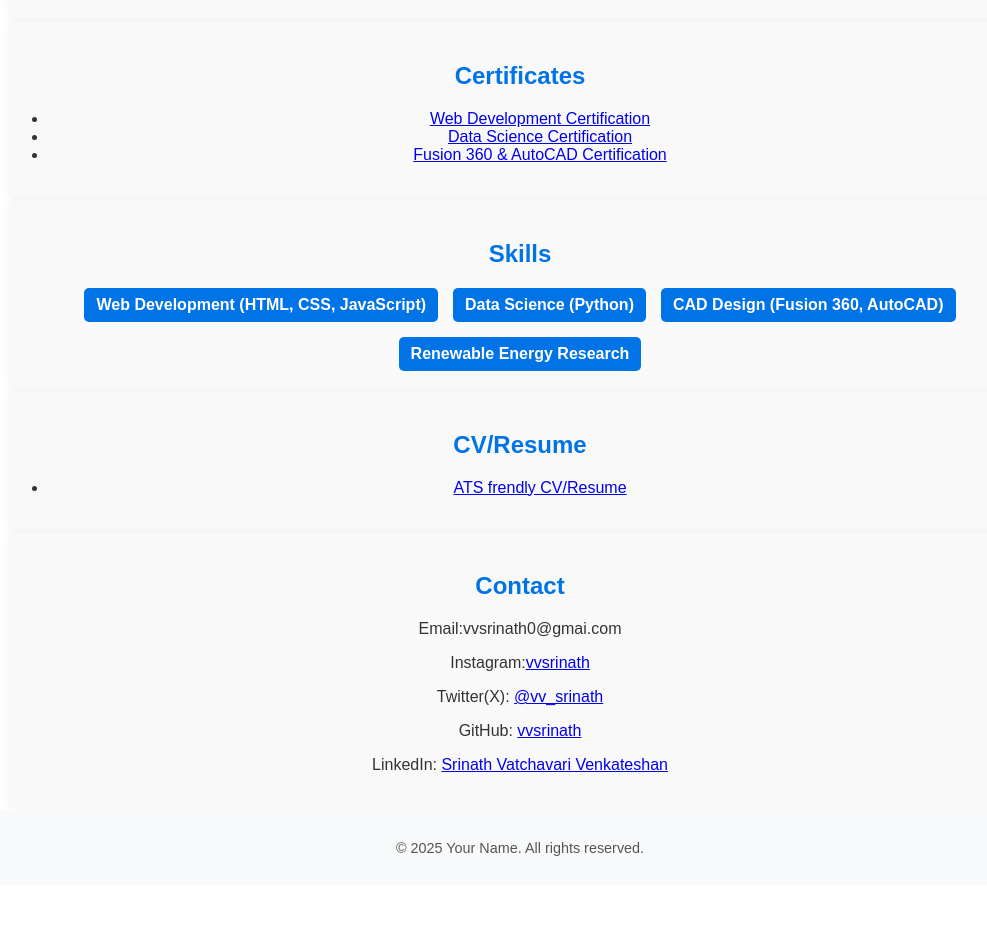
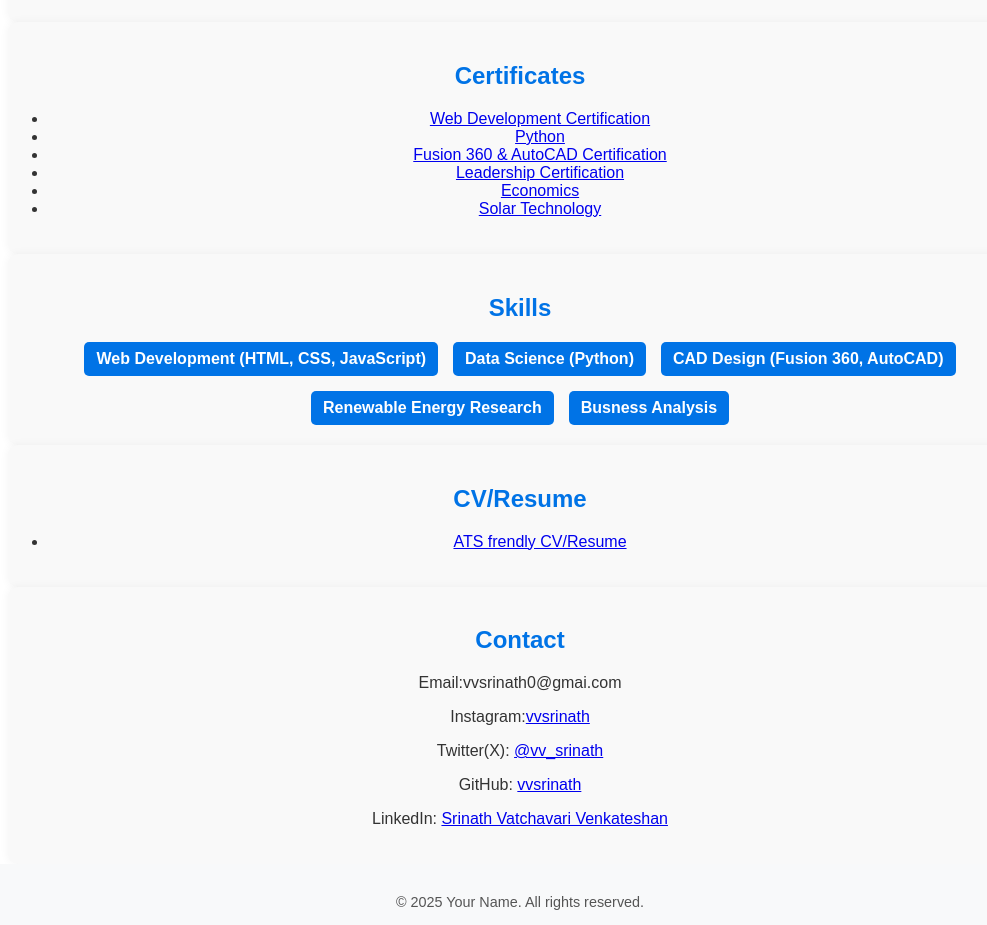
Before and after one commit to vvsrinath/Srinath-Vtchavari-Venkateshan-, a plain HTML site: page index.html in a window 1280 px wide. Shown: the part 900-1825 px from the top of the page, without its empty margins (120-1107 px from the left). Before the commit the page ends 1785 px from the top, so only its background shows below. Drawn offline with Linux system fonts and the light colour scheme.

Commit message:
index.html

```diff
--- a/index.html
+++ b/index.html
@@ -62,8 +62,12 @@
         <h2>Certificates</h2>
         <ul>
             <li><a href="https://github.com/your-username/your-repo/raw/main/web-dev-cert.pdf" target="_blank">Web Development Certification</a></li>
-            <li><a href="https://github.com/your-username/your-repo/raw/main/data-science-cert.pdf" target="_blank">Data Science Certification</a></li>
+            <li><a href="https://github.com/your-username/your-repo/raw/main/data-science-cert.pdf" target="_blank">Python</a></li>
             <li><a href="https://github.com/your-username/your-repo/raw/main/cad-cert.pdf" target="_blank">Fusion 360 & AutoCAD Certification</a></li>
+            <li><a href="https://github.com/your-username/your-repo/raw/main/cad-cert.pdf" target="_blank">Leadership Certification</a></li>
+            <li><a href="https://github.com/your-username/your-repo/raw/main/cad-cert.pdf" target="_blank">Economics</a></li>
+            <li><a href="https://github.com/your-username/your-repo/raw/main/cad-cert.pdf" target="_blank">Solar Technology</a></li>
+
         </ul>
     </section>
 
@@ -74,6 +78,7 @@
             <span>Data Science (Python)</span>
             <span>CAD Design (Fusion 360, AutoCAD)</span>
             <span>Renewable Energy Research</span>
+            <span>Busness Analysis</span>
         </div>
     </section>
 <section id="CV/Resume" class="container">
```
